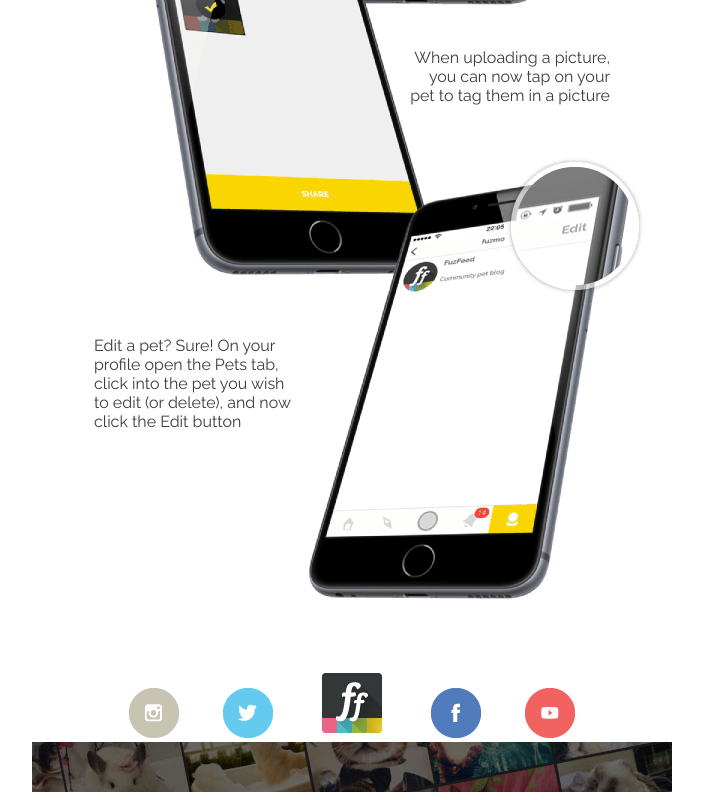
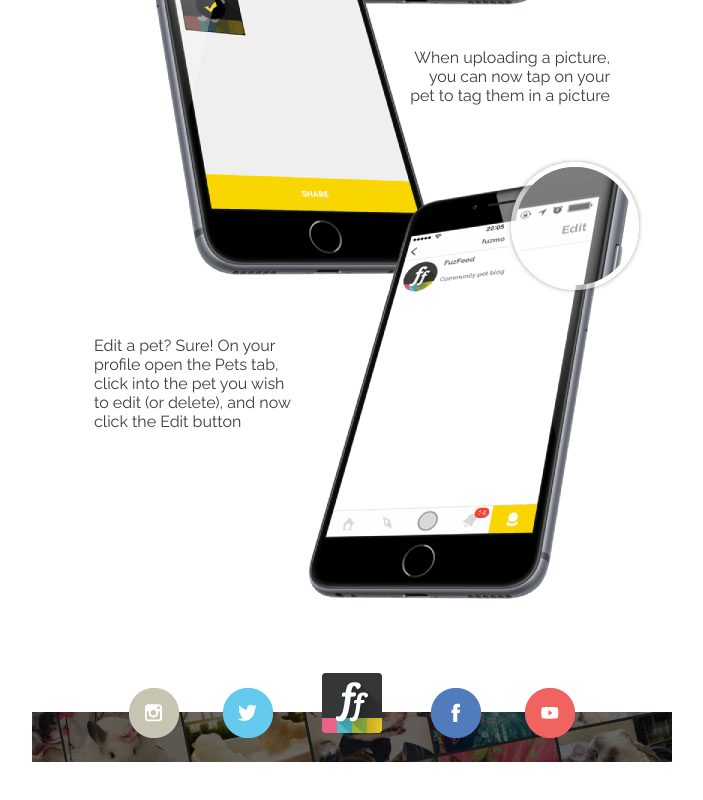
Before and after one commit to 4dread/Test, a plain HTML site: page index2.html in a window 1280 px wide. Shown: the part 2420-3220 px from the top of the page, without its empty margins (288-991 px from the left). After the commit the page ends 3190 px from the top, so only its background shows below. Drawn offline with Linux system fonts and the light colour scheme.

Commit message:
edited index.html2

```diff
--- a/index2.html
+++ b/index2.html
@@ -6,13 +6,9 @@
 	<meta name="viewport" content="width=device-width, initial-scale=1.0"/>
 	<link href='http://fonts.googleapis.com/css?family=Raleway:700,400' rel='stylesheet' type='text/css'>
 
-	<style type="text/css">
-	body {color: #3c3c3b; font-family: 'Raleway', sans-serif; text-decoration: none; list-style: none;}
-	</style>
-
 </head>
 
-<body>
+<body style="color: #3c3c3b; font-family: 'Raleway', sans-serif; text-decoration: none; list-style: none;">
 	<table border="0" cellpadding="0" cellspacing="0" height="100%" width="100%" id="bodytable">
 
 		<tr>
@@ -77,18 +73,16 @@
 						</td>
 					</tr>
 
-					<tr><td align="center" style="padding-bottom:0;">
-						<a href="https://instagram.com/fuzmoapp/" target="blank" style="padding:0 20px;"><img src="assets/instagram-icon.png"></a>
-						<a href="https://twitter.com/Fuzmo?lang=en-gb" target="blank" style="padding:0 20px;"><img src="assets/twitter-icon.png"></a>
-						<a href="https://fuzfeed.com/" target="blank" style="padding:0 20px;"><img src="assets/fuzfeed-icon.png"></a>
-						<a href="https://www.facebook.com/fuzmoapp?fref=ts" target="blank" style="padding:0 20px;"><img src="assets/facebook-icon.png"></a>
-						<a href="https://www.youtube.com/channel/UCbQk6AAx5Zz4VG8L3p103eg" target="blank" style="padding:0 20px;"><img src="assets/youtube-icon.png"></a>
-					</td></tr>
 
 					<tr>
-						<td background="assets/bottom-banner-bg.jpg" height="50px" align="center"></td>
+						<td background="assets/bottom-banner-bg.jpg" style="background-repeat: no-repeat; background-position: bottom;" height="100px" align="center" align="center" style="padding-bottom:0;">
+							<a href="https://instagram.com/fuzmoapp/" target="blank" style="padding:0 20px;"><img src="assets/instagram-icon.png"></a>
+							<a href="https://twitter.com/Fuzmo?lang=en-gb" target="blank" style="padding:0 20px;"><img src="assets/twitter-icon.png"></a>
+							<a href="https://fuzfeed.com/" target="blank" style="padding:0 20px;"><img src="assets/fuzfeed-icon.png"></a>
+							<a href="https://www.facebook.com/fuzmoapp?fref=ts" target="blank" style="padding:0 20px;"><img src="assets/facebook-icon.png"></a>
+							<a href="https://www.youtube.com/channel/UCbQk6AAx5Zz4VG8L3p103eg" target="blank" style="padding:0 20px;"><img src="assets/youtube-icon.png"></a>
+						</td>
 					</tr>
-
 				</table>
 			</td>
 		</tr>
```
